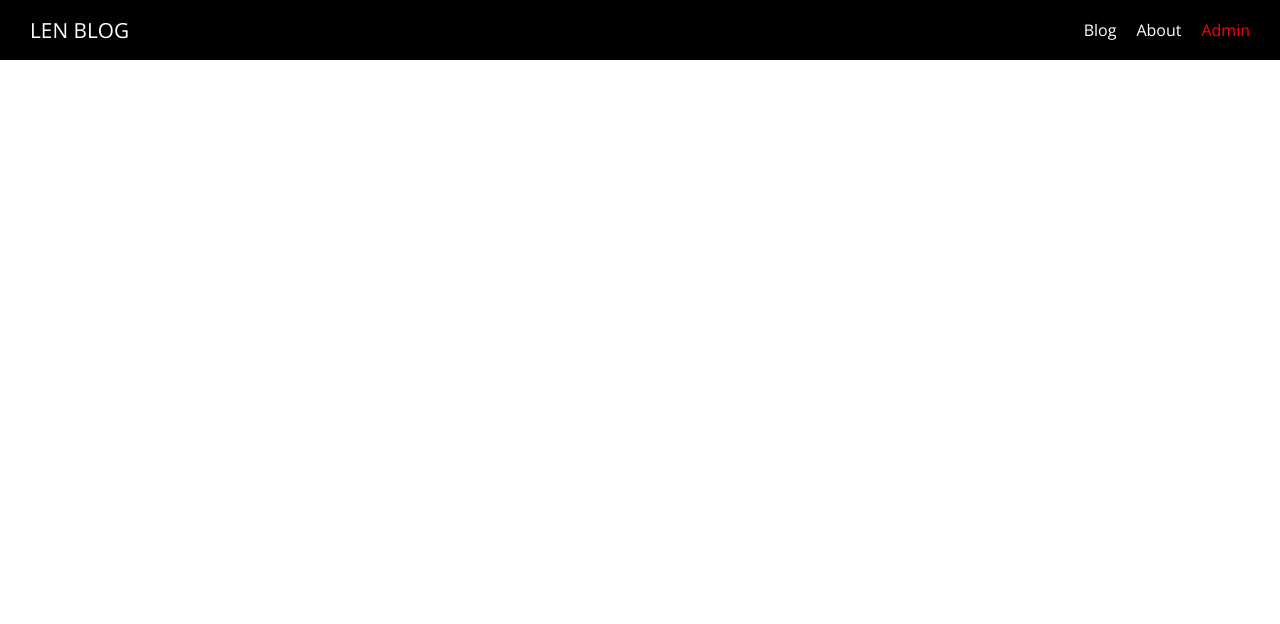
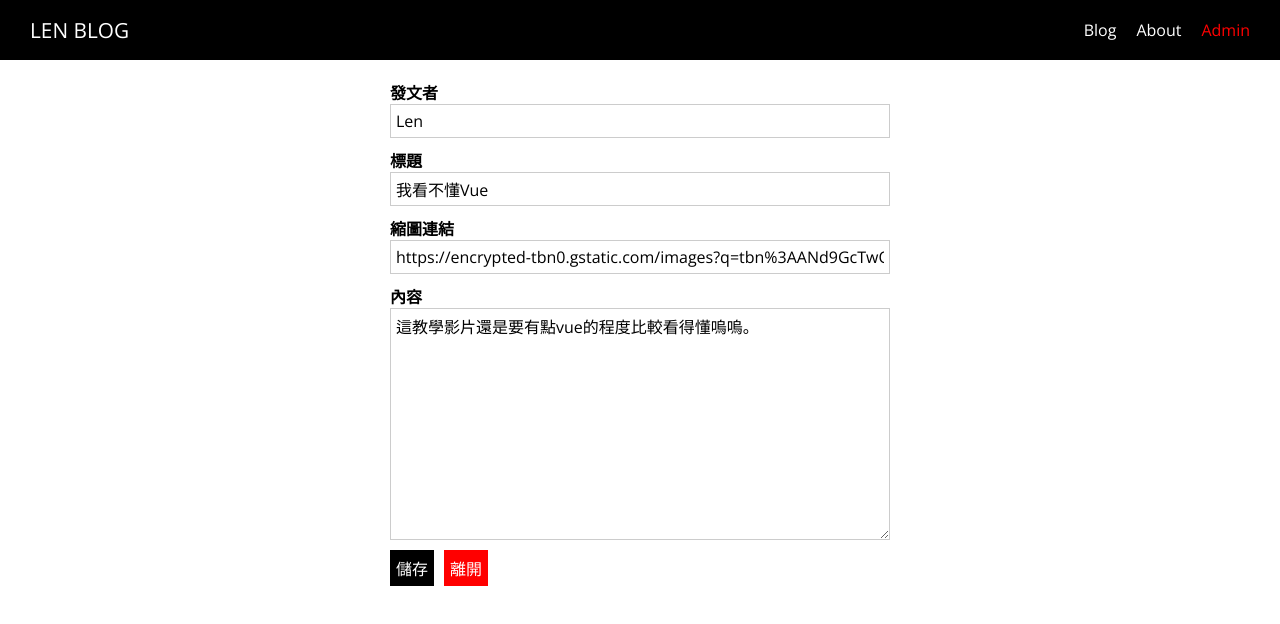
Before and after one commit to yohren00/first-nuxt, a Nuxt app: page /admin/1 in a window 1280 px wide. Shown: the top 624 px of the page. Built offline with nearby package versions, Linux system fonts and the light colour scheme.

Commit message:
增加編輯頁面，和邏輯

```diff
--- /dev/null
+++ b/components/Admin/AdminPostForm.vue
@@ -0,0 +1,65 @@
+<template>
+  <div class="update-form">
+    <section class="new-post-form">
+      <form @submit.prevent="onSave">
+        <AppControlInput v-model="editedPost.author">發文者</AppControlInput>
+        <AppControlInput v-model="editedPost.title">標題</AppControlInput>
+        <AppControlInput v-model="editedPost.thumbnailLink">縮圖連結</AppControlInput>
+        <AppControlInput control-type="textarea" v-model="editedPost.content">內容</AppControlInput>
+        <AppButton type="submit">儲存</AppButton>
+        <AppButton type="button" style="margin-left: 10px" btn-style="cancel" @click="onCancel">離開</AppButton>
+      </form>
+    </section>
+  </div>
+</template>
+
+<script>
+import AppControlInput from "@/components/UI/AppControlInput";
+import AppButton from "@/components/UI/AppButton";
+
+export default {
+  components: {
+    AppControlInput,
+    AppButton,
+  },
+  props: {
+    post: {
+      type: Object,
+      required: false,
+    },
+  },
+  data() {
+    return {
+      editedPost: this.post
+        ? { ...this.post }
+        : {
+            author: "",
+            title: "",
+            thumbnailLink: "",
+            content: "",
+          },
+    };
+  },
+  methods: {
+    onSave() {
+      console.log(this.editedPost);
+    },
+    onCancel() {
+      this.$router.push("/admin");
+    },
+  },
+};
+</script>
+
+<style scoped>
+.update-form {
+  width: 90%;
+  margin: 20px auto;
+}
+
+@media (min-width: 768px) {
+  .update-form {
+    width: 500px;
+  }
+}
+</style>
--- a/components/Navigation/TheHeader.vue
+++ b/components/Navigation/TheHeader.vue
@@ -1,7 +1,7 @@
 <template>
   <div class="header-container">
     <header class="the-header">
-      <TheSideNavToggle @toggle="$emit('sidenavToggle')" />
+      <TheSideNavToggle @toggle="$emit('sidenavtoggle')" />
       <div class="logo">
         <nuxt-link to="/">LEN BLOG</nuxt-link>
       </div>
--- a/components/Posts/PostList.vue
+++ b/components/Posts/PostList.vue
@@ -2,18 +2,21 @@
   <section class="posts-list">
     <PostPreview
       id="1"
+      :is-admin="isAdmin"
       thumbnail="https://encrypted-tbn0.gstatic.com/images?q=tbn%3AANd9GcTwQyAEDXUKgJ9JCNhfuCXnQbopPANbquVcPw&usqp=CAU"
       title="YOO!"
       previewText="第一篇文章"
     />
     <PostPreview
       id="2"
+      :is-admin="isAdmin"
       thumbnail="https://encrypted-tbn0.gstatic.com/images?q=tbn%3AANd9GcTwQyAEDXUKgJ9JCNhfuCXnQbopPANbquVcPw&usqp=CAU"
       title="YOO!"
       previewText="第二篇文章"
     />
     <PostPreview
       id="3"
+      :is-admin="isAdmin"
       thumbnail="https://encrypted-tbn0.gstatic.com/images?q=tbn%3AANd9GcTwQyAEDXUKgJ9JCNhfuCXnQbopPANbquVcPw&usqp=CAU"
       title="YOO!"
       previewText="第三篇文章"
@@ -27,6 +30,12 @@ import PostPreview from "../../components/Posts/PostPreview";
 export default {
   components: {
     PostPreview,
+  },
+  props: {
+    isAdmin: {
+      type: Boolean,
+      default: false,
+    },
   },
 };
 </script>
--- a/components/Posts/PostPreview.vue
+++ b/components/Posts/PostPreview.vue
@@ -1,5 +1,5 @@
 <template>
-  <nuxt-link :to="'posts/'+id" class="post-preview">
+  <nuxt-link :to="postLink" class="post-preview">
     <article>
       <div class="post-thumbnail" :style="{backgroundImage: 'url('+thumbnail+')'}"></div>
       <div class="post-content">
@@ -18,6 +18,10 @@ export default {
       type: String,
       required: true,
     },
+    isAdmin: {
+      type: Boolean,
+      required: true,
+    },
     title: {
       type: String,
       required: true,
@@ -29,6 +33,11 @@ export default {
     thumbnail: {
       type: String,
       required: true,
+    },
+  },
+  computed: {
+    postLink() {
+      return this.isAdmin ? "/admin/" + this.id : "/posts/" + this.id;
     },
   },
 };
--- a/layouts/default.vue
+++ b/layouts/default.vue
@@ -1,6 +1,6 @@
 <template>
   <div>
-    <TheHeader @sidenavToggle="displaySidenav = !displaySidenav" />
+    <TheHeader @sidenavtoggle="displaySidenav = !displaySidenav" />
     <TheSidenav :show="displaySidenav" @close="displaySidenav = false" />
     <Nuxt />
   </div>
--- a/pages/admin/_postId/index.vue
+++ b/pages/admin/_postId/index.vue
@@ -0,0 +1,26 @@
+<template>
+  <div class="update-form">
+    <AdminPostForm :post="loadedPost" />
+  </div>
+</template>
+
+<script>
+import AdminPostForm from "@/components/Admin/AdminPostForm";
+
+export default {
+  components: {
+    AdminPostForm,
+  },
+  data() {
+    return {
+      loadedPost: {
+        author: "Len",
+        title: "我看不懂Vue",
+        thumbnailLink:
+          "https://encrypted-tbn0.gstatic.com/images?q=tbn%3AANd9GcTwQyAEDXUKgJ9JCNhfuCXnQbopPANbquVcPw&usqp=CAU",
+        content: "這教學影片還是要有點vue的程度比較看得懂嗚嗚。",
+      },
+    };
+  },
+};
+</script>
--- a/pages/admin/new-post/index.vue
+++ b/pages/admin/new-post/index.vue
@@ -1,44 +1,17 @@
 <template>
-  <div class="admin-new-post-page">
-    <section class="new-post-form">
-      <from @submit.prevent="onSave">
-        <AppControlInput v-model="editedPost.author">Author Name</AppControlInput>
-        <AppControlInput v-model="editedPost.title">Title</AppControlInput>
-        <AppControlInput v-model="editedPost.thumbnailLink">Thumbnail Link</AppControlInput>
-        <AppControlInput control-type="textarea" v-model="editedPost.content">Content</AppControlInput>
-        <AppButton type="submit">Save</AppButton>
-        <AppButton
-          type="button"
-          style="margin-left: 10px"
-          btn-style="cancel"
-          @click="onCancel"
-        >Cancel</AppButton>
-      </from>
-    </section>
+  <div>
+    <AdminPostForm />
   </div>
 </template>
 
 
 
 <script>
+import AdminPostForm from "@/components/Admin/AdminPostForm";
+
 export default {
-  data() {
-    return {
-      editedPost: {
-        author: "",
-        title: "",
-        thumbnailLink: "",
-        content: "",
-      },
-    };
-  },
-  methods: {
-    onSave() {
-      console.log(this.editedPost);
-    },
-    onCancel() {
-      this.$router.push("/admin");
-    },
+  components: {
+    AdminPostForm,
   },
 };
 </script>
--- a/pages/posts/_id/index.vue
+++ b/pages/posts/_id/index.vue
@@ -10,7 +10,7 @@
     </section>
     <secton>
       <p class="post-feedback">
-        問題回報，信箱
+        讓我知道您對於這篇文章的看法，請寄信到
         <a href="mailto:yohren00@gmail.com">yohren00@gmail.com</a>
       </p>
     </secton>
```
Also changed, not shown: pages/admin/index.vue (+2 -2 lines).
